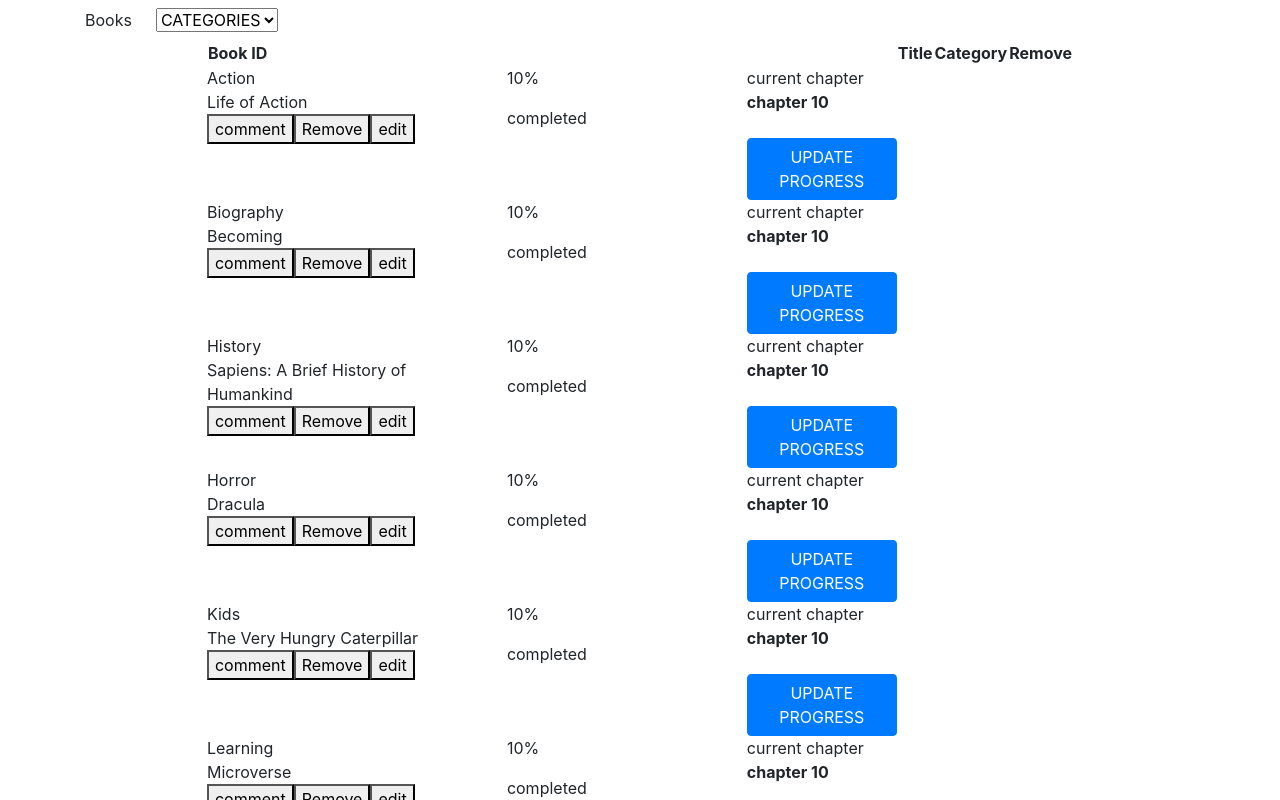
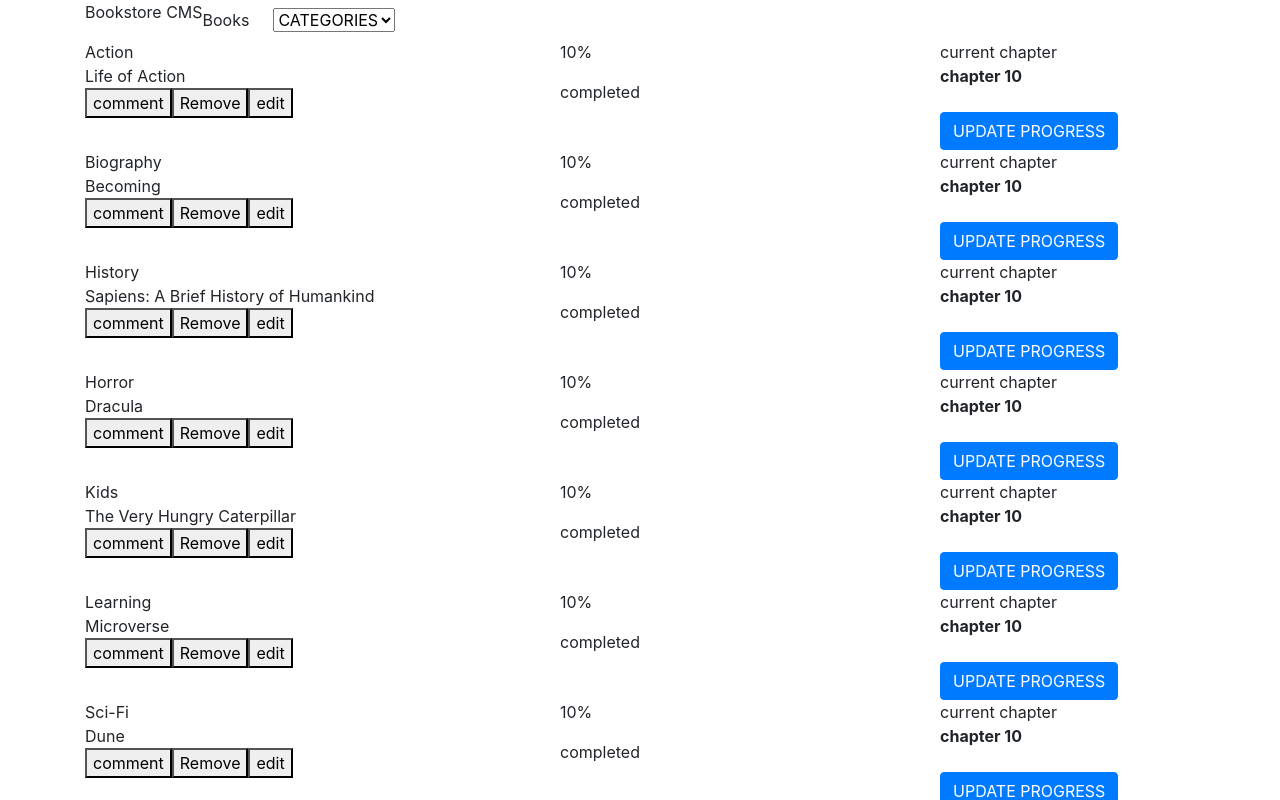
Before and after one commit to MuriloRoque/react_bookstore, a React (Create React App) app: page / in a window 1280 px wide. Shown: the top 800 px of the page. Built offline with nearby package versions, Linux system fonts and the light colour scheme.

Commit message:
style BooksList container

```diff
--- a/src/containers/BooksList.js
+++ b/src/containers/BooksList.js
@@ -11,17 +11,12 @@ const BooksList = ({
   books, filter, removeBook, filterBook,
 }) => (
   <div>
+    <div className="main-container">
+      <div className="nav-container d-flex">
+        <div className="logo"> Bookstore CMS</div>
         <CategoryFilter handleFilterChange={filterBook} />
-    <table>
-      <thead>
-        <tr>
-          <th>Book ID</th>
-          <th>Title</th>
-          <th>Category</th>
-          <th>Remove</th>
-        </tr>
-      </thead>
-      <tbody>
+      </div>
+    </div>
     {
       filteredBooks(filter, books).map(book => (
         <Book
@@ -33,8 +28,6 @@ const BooksList = ({
         />
       ))
     }
-      </tbody>
-    </table>
   </div>
 );
 
```
Lines whose indentation alone changed are shown as unchanged.
